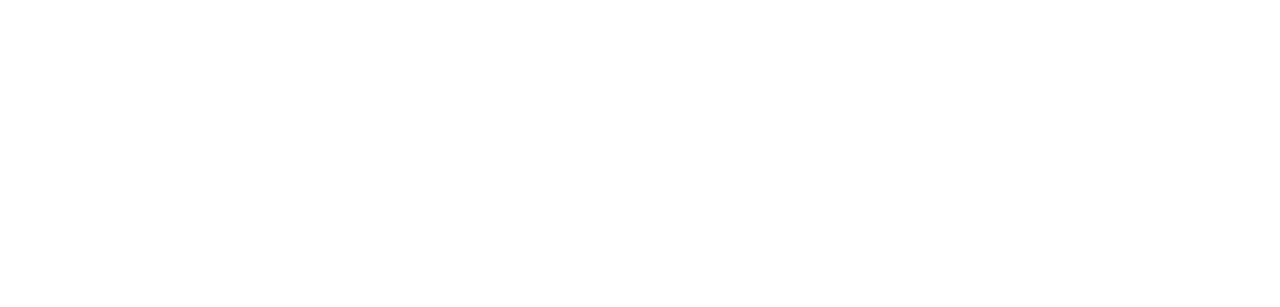
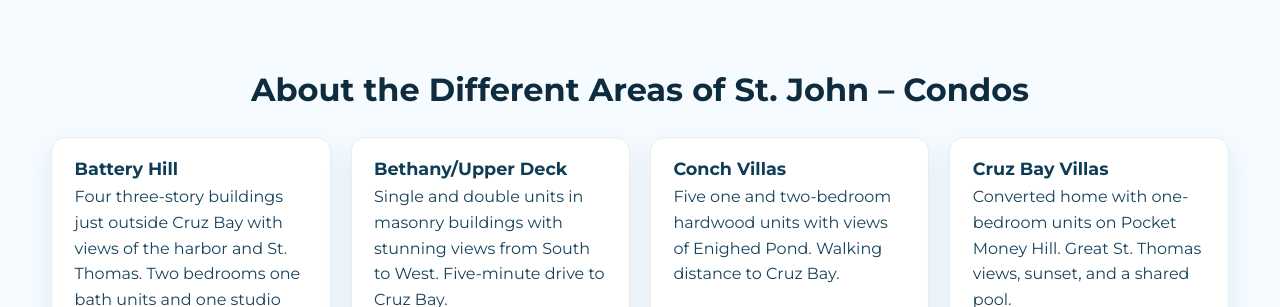
Before and after one commit to imagicity-stack/340, a React (Vite) app: page /about-st-john in a window 1280 px wide. Shown: the part 2493-2800 px from the top of the page. Before the commit the page ends 2459 px from the top, so only its background shows below. Built offline with nearby package versions, Linux system fonts and the light colour scheme.

Commit message:
Add map toggle section to About St John page

```diff
--- a/src/components/Header.jsx
+++ b/src/components/Header.jsx
@@ -34,7 +34,7 @@
         </nav>
 
         <Link to="/" className={styles.logo} aria-label="340 Real Estate home">
-          340 Real Estate
+          <img src="/logo/logo.png" alt="340 Real Estate" className={styles.logoImage} />
         </Link>
 
         <nav className={`${styles.navLinks} ${styles.navRight}`} aria-label="Primary right">
--- a/src/components/Header.module.css
+++ b/src/components/Header.module.css
@@ -23,6 +23,15 @@
   letter-spacing: 0.5px;
   text-align: center;
   justify-self: center;
+  display: inline-flex;
+  align-items: center;
+  justify-content: center;
+}
+
+.logoImage {
+  height: 48px;
+  width: auto;
+  object-fit: contain;
 }
 
 .navLinks {
--- a/src/pages/AboutStJohn.jsx
+++ b/src/pages/AboutStJohn.jsx
@@ -14,6 +14,94 @@
 
   const [active, setActive] = useState(0);
   const [placeholderShown, setPlaceholderShown] = useState({});
+  const [selectedMap, setSelectedMap] = useState('illustrated');
+
+  const condoAreas = [
+    {
+      name: 'Battery Hill',
+      description:
+        'Four three-story buildings just outside Cruz Bay with views of the harbor and St. Thomas. Two bedrooms one bath units and one studio unit. Shared pool.',
+    },
+    {
+      name: 'Bethany/Upper Deck',
+      description: 'Single and double units in masonry buildings with stunning views from South to West. Five-minute drive to Cruz Bay.',
+    },
+    {
+      name: 'Conch Villas',
+      description: 'Five one and two-bedroom hardwood units with views of Enighed Pond. Walking distance to Cruz Bay.',
+    },
+    {
+      name: 'Cruz Bay Villas',
+      description: 'Converted home with one-bedroom units on Pocket Money Hill. Great St. Thomas views, sunset, and a shared pool.',
+    },
+    {
+      name: 'Cruz Views',
+      description: 'Ten one-bedroom masonry units on Pocket Money Hill with shared pool and sunset views.',
+    },
+    {
+      name: 'Gallows Point',
+      description: 'Fifteen waterfront buildings with four one-bedroom units each. Shared pool and beach. Easy walk to town.',
+    },
+    {
+      name: 'Grande Bay',
+      description: 'One to three-bedroom units on Cruz Bay beach. Resort-style amenities including pool and gym. Walkable to town.',
+    },
+    {
+      name: 'Lavender Hill',
+      description: 'Two buildings with twelve one and two-bedroom units, harbor views, and a shared pool. Walkable to town.',
+    },
+    {
+      name: 'Palm & Mango Terrace',
+      description: 'Two and three-bedroom condos just outside Cruz Bay. Walking distance to town and Frank Bay beach.',
+    },
+    {
+      name: 'Pastory Estate',
+      description: 'Four buildings with thirteen condos and shared pool. Five minutes from Cruz Bay by car.',
+    },
+    {
+      name: 'Selene’s',
+      description: 'Six masonry studio units in the heart of Cruz Bay.',
+    },
+    {
+      name: 'Serendip',
+      description: 'Sunset views over St. Thomas from ten one-bedroom and studio condos just above Cruz Bay.',
+    },
+    {
+      name: 'Sirenusa',
+      description: 'Forty luxury condos with pool, gym, and game room overlooking Cruz Bay.',
+    },
+    {
+      name: 'Sunset Ridge',
+      description: 'Six two-bedroom units with timeshare ownership and splash pools. RCI affiliation. Incredible views.',
+    },
+    {
+      name: 'Villa Caribe',
+      description: 'Five condos with lap pool, lovely south views, just outside Cruz Bay. Walkable.',
+    },
+    {
+      name: 'Virgin Grand Villas',
+      description: 'Two seasonal homes with three bedrooms on Gift Hill. Gorgeous views of St. Thomas and sunset.',
+    },
+    {
+      name: 'Westin Vacation Club',
+      description: 'Studio to 3BR timeshares across from the Westin Resort. Access to pools and hotel facilities.',
+    },
+  ];
+
+  const mapTabs = [
+    {
+      id: 'illustrated',
+      label: 'Illustrated Map',
+      src: '/stjhon-gallery/340map1.jpg',
+      alt: 'Illustrated map of St. John',
+    },
+    {
+      id: 'property-zones',
+      label: 'Property Zones Map',
+      src: '/stjhon-gallery/340map2.jpg',
+      alt: 'St. John property zones map',
+    },
+  ];
 
   useEffect(() => {
     const timer = setInterval(() => {
@@ -28,7 +116,7 @@
   return (
     <main className={styles.page}>
       <section className={`${styles.hero} section`}>
-        <div className="container">
+        <div className={`${styles.heroContent} container`}>
           <p className={styles.kicker}>About St. John, Virgin Islands</p>
           <h1>Discover St. John: A Journey Through History, Nature, and Island Charm</h1>
           <p className={styles.lead}>
@@ -145,6 +233,56 @@
           </div>
         </div>
       </section>
+
+      <section className={`section ${styles.condoSection}`}>
+        <div className="container">
+          <div className={styles.condoHeader}>
+            <h2>About the Different Areas of St. John – Condos</h2>
+          </div>
+
+          <div className={styles.condoGrid} role="list">
+            {condoAreas.map((area) => (
+              <article key={area.name} className={styles.condoCard} role="listitem">
+                <h3>{area.name}</h3>
+                <p>{area.description}</p>
+              </article>
+            ))}
+          </div>
+        </div>
+      </section>
+
+      <section className={`section ${styles.mapSection}`}>
+        <div className="container">
+          <div className={styles.mapHeader}>
+            <h2>St. John Property &amp; Area Maps</h2>
+            <div className={styles.mapTabs} role="tablist" aria-label="Map selection">
+              {mapTabs.map((tab) => (
+                <button
+                  key={tab.id}
+                  type="button"
+                  role="tab"
+                  aria-selected={selectedMap === tab.id}
+                  className={`${styles.mapTab} ${selectedMap === tab.id ? styles.mapTabActive : ''}`}
+                  onClick={() => setSelectedMap(tab.id)}
+                >
+                  {tab.label}
+                </button>
+              ))}
+            </div>
+          </div>
+
+          {mapTabs.map((tab) => (
+            <div
+              key={tab.id}
+              role="tabpanel"
+              aria-hidden={selectedMap !== tab.id}
+              className={`${styles.mapPanel} ${selectedMap === tab.id ? styles.mapPanelActive : ''}`}
+            >
+              <img src={tab.src} alt={tab.alt} />
+            </div>
+          ))}
+        </div>
+      </section>
     </main>
   );
 };
--- a/src/pages/AboutStJohn.module.css
+++ b/src/pages/AboutStJohn.module.css
@@ -6,6 +6,11 @@
 .hero {
   background: linear-gradient(120deg, rgba(28, 181, 178, 0.14), rgba(11, 79, 108, 0.08));
   padding: 3.5rem 0;
+}
+
+.heroContent {
+  text-align: center;
+  max-width: 880px;
 }
 
 .kicker {
@@ -170,6 +175,103 @@
   transform: scale(1.05);
 }
 
+.condoSection {
+  padding: 3rem 0 4rem;
+}
+
+.condoHeader {
+  text-align: center;
+  margin-bottom: 1.75rem;
+}
+
+.condoGrid {
+  display: grid;
+  gap: 1.25rem;
+  grid-template-columns: repeat(auto-fit, minmax(260px, 1fr));
+}
+
+.condoCard {
+  background: #fff;
+  border-radius: 14px;
+  padding: 1.25rem 1.4rem;
+  box-shadow: 0 12px 30px rgba(15, 61, 86, 0.08);
+  border: 1px solid #e4eef3;
+  display: flex;
+  flex-direction: column;
+  gap: 0.35rem;
+}
+
+.condoCard h3 {
+  color: #0f3d56;
+  font-size: 1.1rem;
+  margin: 0;
+}
+
+.condoCard p {
+  margin: 0;
+  color: #17425b;
+  line-height: 1.6;
+}
+
+.mapSection {
+  padding: 1rem 0 4.5rem;
+}
+
+.mapHeader {
+  text-align: center;
+  margin-bottom: 1.25rem;
+  display: flex;
+  flex-direction: column;
+  gap: 0.75rem;
+}
+
+.mapTabs {
+  display: inline-flex;
+  background: #e7f3f7;
+  padding: 0.35rem;
+  border-radius: 999px;
+  gap: 0.35rem;
+  align-self: center;
+  border: 1px solid #d1e6ed;
+}
+
+.mapTab {
+  border: none;
+  background: transparent;
+  padding: 0.5rem 0.9rem;
+  border-radius: 999px;
+  cursor: pointer;
+  color: #0f3d56;
+  font-weight: 700;
+  transition: background 0.2s ease, color 0.2s ease, box-shadow 0.2s ease;
+}
+
+.mapTabActive {
+  background: #fff;
+  color: #0f2c3f;
+  box-shadow: 0 8px 20px rgba(15, 61, 86, 0.12);
+}
+
+.mapPanel {
+  display: none;
+}
+
+.mapPanelActive {
+  display: block;
+  background: #fff;
+  border-radius: 16px;
+  padding: 0.65rem;
+  box-shadow: 0 14px 32px rgba(15, 61, 86, 0.12);
+  border: 1px solid #dce8ed;
+}
+
+.mapPanel img {
+  width: 100%;
+  display: block;
+  border-radius: 12px;
+  box-shadow: 0 12px 26px rgba(15, 61, 86, 0.15);
+}
+
 @media (max-width: 720px) {
   .carousel {
     grid-template-columns: 1fr;
```
